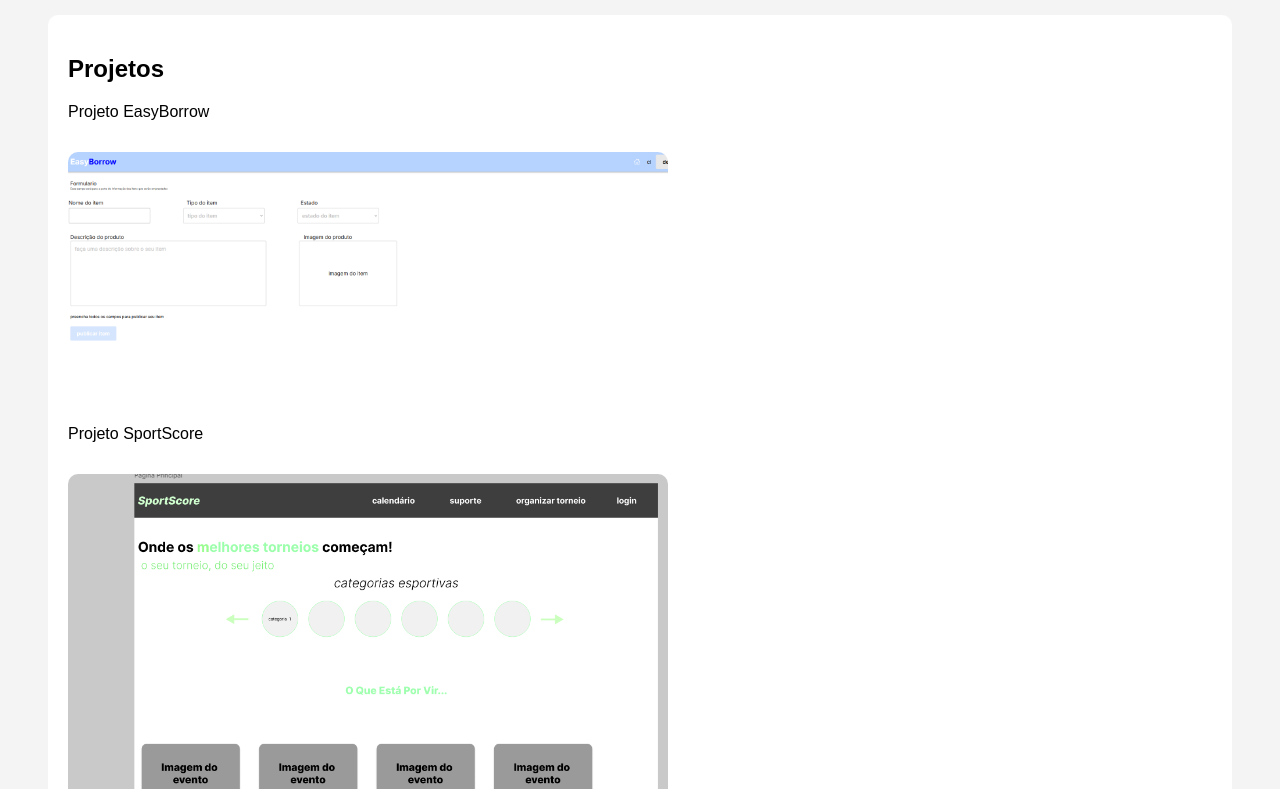
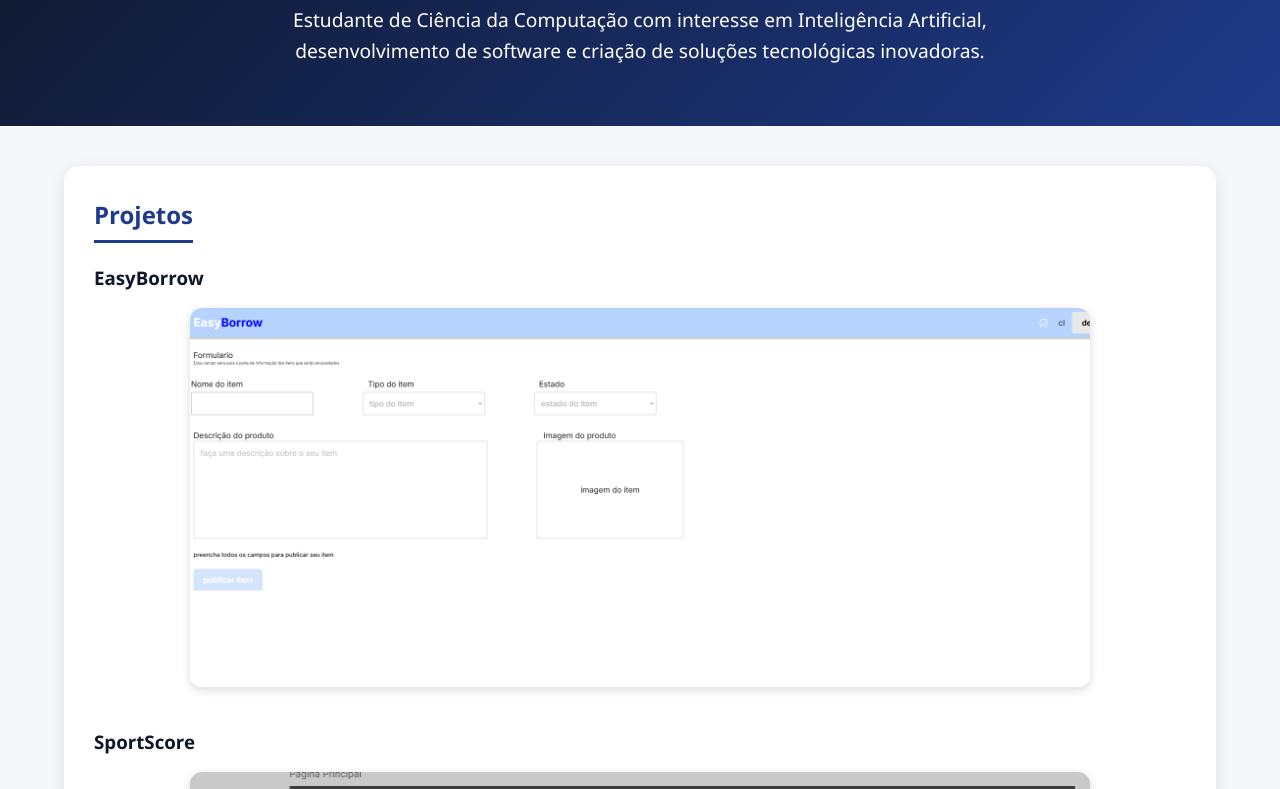
Before and after one commit to claudiom01/Github-pages, a plain HTML site: page index.html in a window 1280 px wide. Shown: the part 147-936 px from the top of the page. Drawn offline with Linux system fonts and the light colour scheme.

Commit message:
Update index.html

```diff
--- a/index.html
+++ b/index.html
@@ -3,32 +3,109 @@
 
 <head>
 <meta charset="UTF-8">
-<title>PortfolioHUB</title>
+<meta name="viewport" content="width=device-width, initial-scale=1.0">
+
+<title>PortfolioHUB - Cláudio Macedo</title>
 
 <style>
 
+*{
+    margin:0;
+    padding:0;
+    box-sizing:border-box;
+}
+
 body{
-    font-family: Arial;
-    background:#f4f4f4;
-    padding:40px;
+    font-family:'Segoe UI', Tahoma, Geneva, Verdana, sans-serif;
+    background:#f5f7fa;
+    color:#333;
+    line-height:1.6;
+}
+
+header{
+    background:linear-gradient(135deg,#0f172a,#1e3a8a);
+    color:white;
+    text-align:center;
+    padding:60px 20px;
+}
+
+header h1{
+    font-size:3rem;
+    margin-bottom:15px;
+}
+
+header p{
+    font-size:1.2rem;
+    max-width:800px;
+    margin:auto;
+}
+
+.container{
+    width:90%;
+    max-width:1200px;
+    margin:40px auto;
 }
 
 .card{
     background:white;
-    padding:20px;
-    margin-bottom:20px;
-    border-radius:10px;
+    padding:30px;
+    margin-bottom:30px;
+    border-radius:15px;
+    box-shadow:0 4px 15px rgba(0,0,0,0.1);
+    transition:0.3s;
 }
 
-a{
-    text-decoration:none;
-    color:blue;
+.card:hover{
+    transform:translateY(-5px);
+    box-shadow:0 10px 25px rgba(0,0,0,0.15);
+}
+
+h2{
+    color:#1e3a8a;
+    margin-bottom:20px;
+    border-bottom:3px solid #1e3a8a;
+    display:inline-block;
+    padding-bottom:5px;
+}
+
+.projeto{
+    margin-bottom:40px;
+}
+
+.projeto h3{
+    margin-bottom:15px;
+    color:#0f172a;
 }
 
 img{
-    width:600px;
-    margin-top:15px;
-    border-radius:10px;
+    width:100%;
+    max-width:900px;
+    display:block;
+    margin:auto;
+    border-radius:12px;
+    box-shadow:0 3px 10px rgba(0,0,0,0.15);
+}
+
+.botao{
+    display:inline-block;
+    background:#1e3a8a;
+    color:white;
+    text-decoration:none;
+    padding:12px 25px;
+    border-radius:8px;
+    font-weight:bold;
+    transition:0.3s;
+}
+
+.botao:hover{
+    background:#0f172a;
+}
+
+footer{
+    text-align:center;
+    padding:25px;
+    color:#666;
+    margin-top:40px;
 }
 
 </style>
@@ -37,20 +114,33 @@ img{
 
 <body>
 
-<h1>Portfólio Cláudio Macedo</h1>
+<header>
+    <h1>Cláudio Macedo</h1>
 
-<p>Projetos acadêmicos e pessoais.Estou me formando em Ciência Da Computação e quero me aprofundar na area de IA</p>
+    <p>
+        Estudante de Ciência da Computação com interesse em
+        Inteligência Artificial, desenvolvimento de software e
+        criação de soluções tecnológicas inovadoras.
+    </p>
+</header>
+
+<div class="container">
 
     <div class="card">
+
         <h2>Projetos</h2>
 
-<p>Projeto EasyBorrow</p>
+        <div class="projeto">
+            <h3>EasyBorrow</h3>
 
-<img src="Projetos/Captura de tela 2026-03-28 195126.png">
+            <img src="Projetos/Captura de tela 2026-03-28 195126.png" alt="Projeto EasyBorrow">
+        </div>
 
-<p>Projeto SportScore</p>
+        <div class="projeto">
+            <h3>SportScore</h3>
 
-<img src="Projetos/Captura de tela 2026-03-28 200244.png">
+            <img src="Projetos/Captura de tela 2026-03-28 200244.png" alt="Projeto SportScore">
+        </div>
 
     </div>
 
@@ -58,13 +148,21 @@ img{
 
         <h2>Currículo</h2>
 
-<p>
-<a href="docs/Currículo Cláudio.pdf">
+        <p style="margin-bottom:20px;">
+            Clique abaixo para visualizar meu currículo completo.
+        </p>
+
+        <a class="botao" href="docs/Currículo Cláudio.pdf" target="_blank">
             Abrir Currículo
         </a>
-</p>
 
     </div>
 
+</div>
+
+<footer>
+    © 2026 Cláudio Macedo • PortfolioHUB
+</footer>
+
 </body>
 </html>
```
Lines whose indentation alone changed are shown as unchanged.
